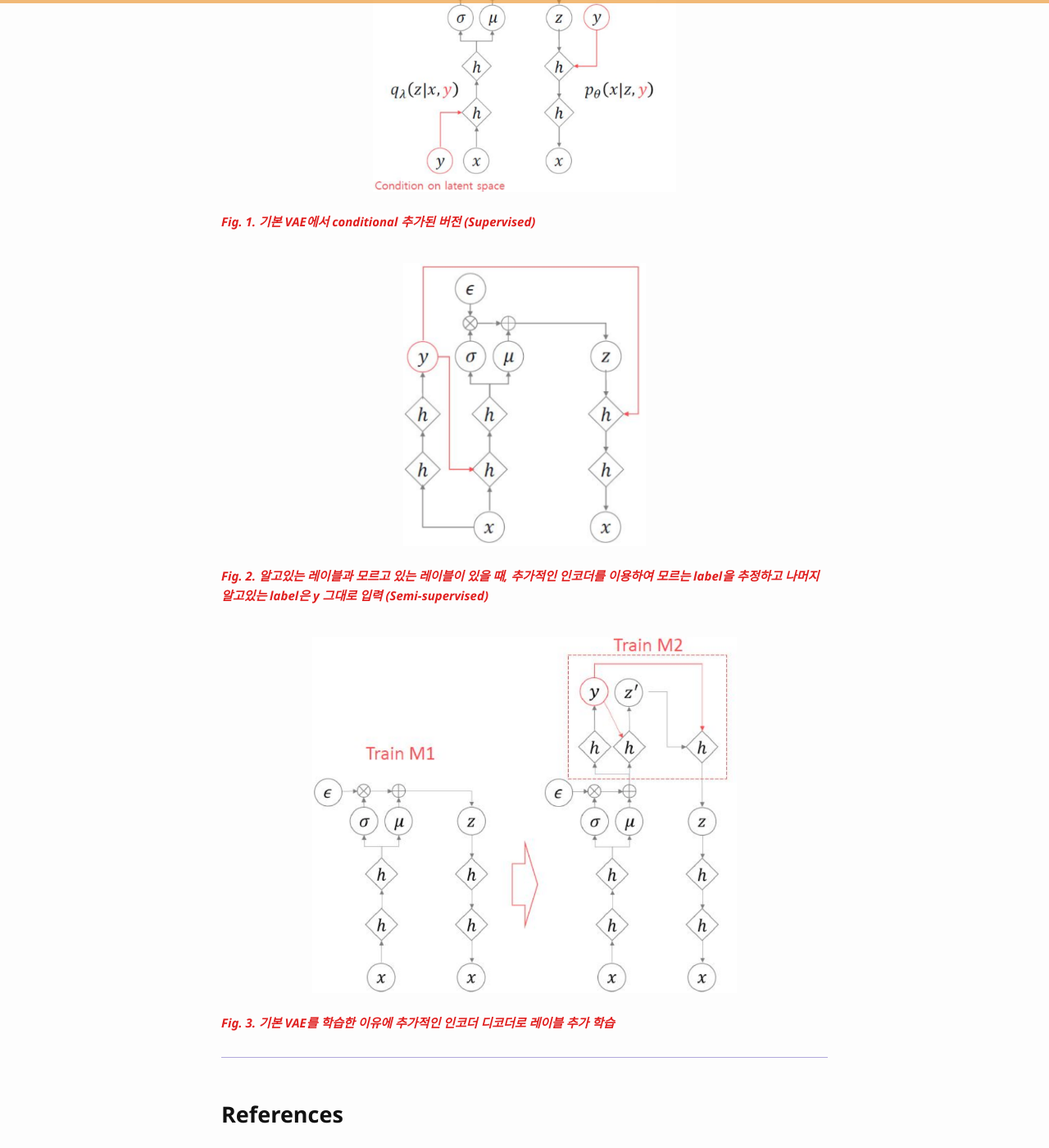
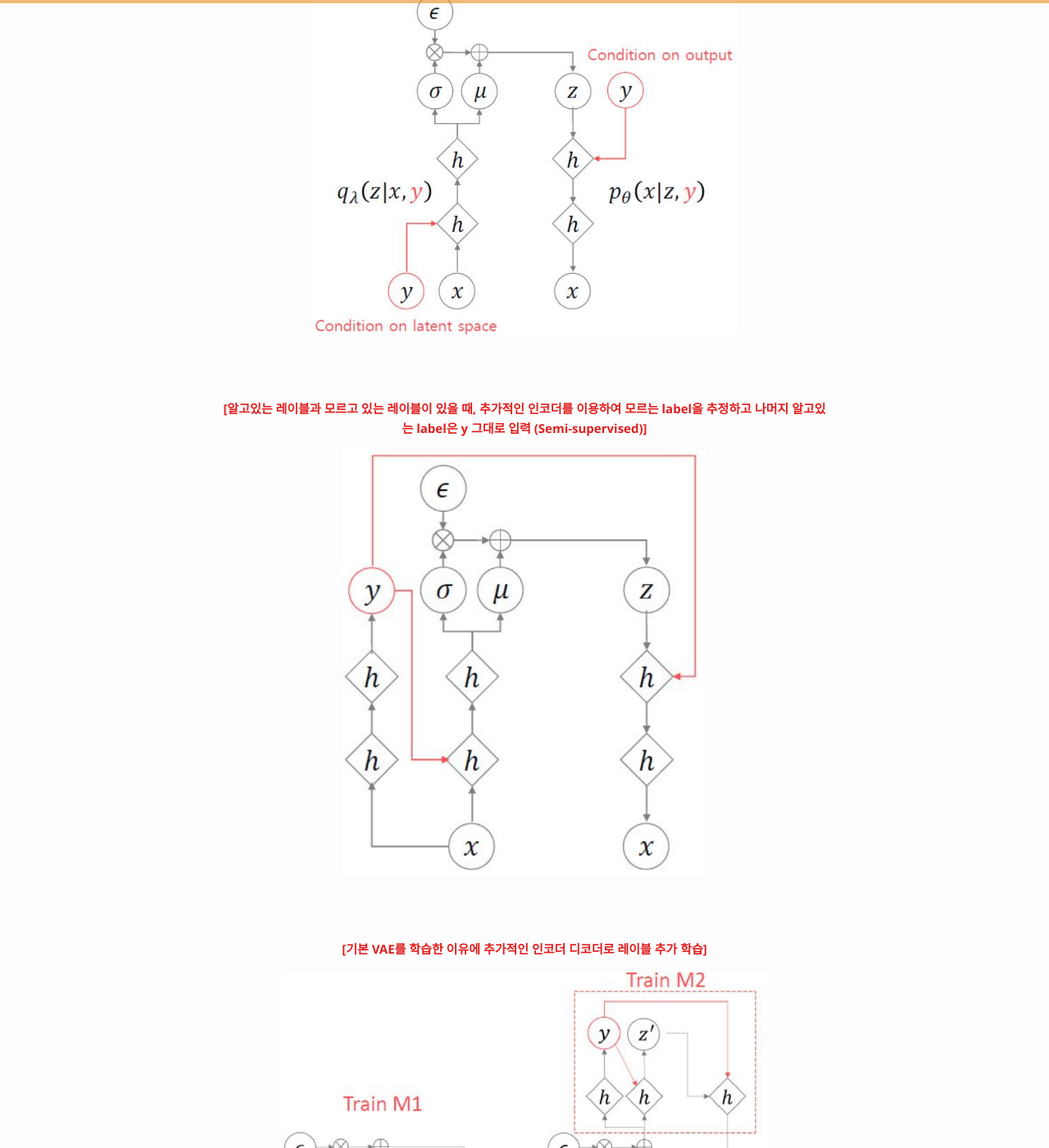
Before and after one commit to bismex/bismex.github.io, a Jekyll site: the page built from _posts/2019-05-25-CVAE.md, in a window 1280 px wide and 1400 px high, scrolled down 876 px. Shown: the whole window at 82% size. Built offline with Jekyll 4.4.1, drawn with Linux system fonts in a browser that asks for light colours; some of the changed text lies outside the part shown.

Commit message:
Update 2019-05-25-CVAE.md

```diff
--- a/_posts/2019-05-25-CVAE.md
+++ b/_posts/2019-05-25-CVAE.md
@@ -29,24 +29,21 @@ tags: ML autoencoder supervised vae
 ## Architecture
 
 
+<br/>
+<p align="center" style="color: #e01f1f; font-weight: bold;">[기본 VAE에서 conditional 추가된 버전 (Supervised)]</p>
+![picture]({{ '/assets/images/CVAE01.png' | relative_url }}){: style="width: 70%;" class="center"}
+<br/>
 
 <br/>
-![picture]({{ '/assets/images/CVAE01.png' | relative_url }})
-{: style="width: 50%;" class="center"}
+<p align="center" style="color: #e01f1f; font-weight: bold;">[알고있는 레이블과 모르고 있는 레이블이 있을 때, 추가적인 인코더를 이용하여 모르는 label을 추정하고 나머지 알고있는 label은 y 그대로 입력 (Semi-supervised)]</p>
+![picture]({{ '/assets/images/CVAE02.png' | relative_url }}){: style="width: 60%;" class="center"}
 <br/>
-<span style="color: #e01f1f;">***Fig. 1. 기본 VAE에서 conditional 추가된 버전 (Supervised)***</span>
 
 <br/>
-![picture]({{ '/assets/images/CVAE02.png' | relative_url }})
-{: style="width: 40%;" class="center"}
+<p align="center" style="color: #e01f1f; font-weight: bold;">[기본 VAE를 학습한 이유에 추가적인 인코더 디코더로 레이블 추가 학습]</p>
+![picture]({{ '/assets/images/CVAE03.png' | relative_url }}){: style="width: 80%;" class="center"}
 <br/>
-<span style="color: #e01f1f;">***Fig. 2. 알고있는 레이블과 모르고 있는 레이블이 있을 때, 추가적인 인코더를 이용하여 모르는 label을 추정하고 나머지 알고있는 label은 y 그대로 입력 (Semi-supervised)***</span>
 
-<br/>
-![picture]({{ '/assets/images/CVAE03.png' | relative_url }})
-{: style="width: 70%;" class="center"}
-<br/>
-<span style="color: #e01f1f;">***Fig. 3. 기본 VAE를 학습한 이유에 추가적인 인코더 디코더로 레이블 추가 학습***</span>
 
 
 
```
